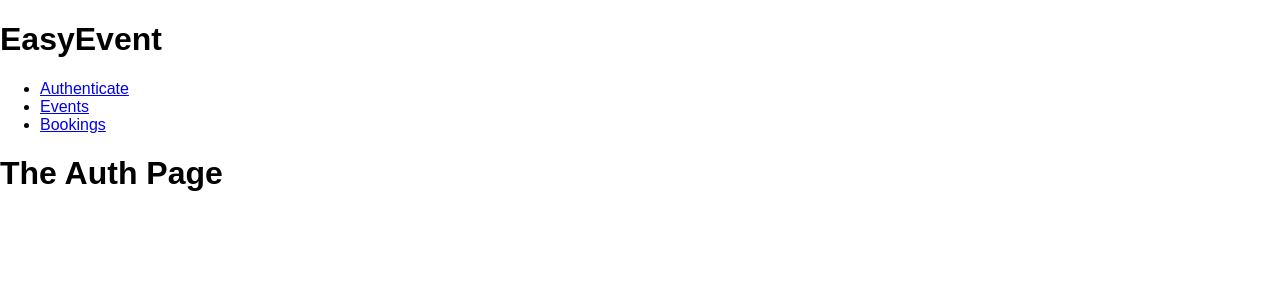
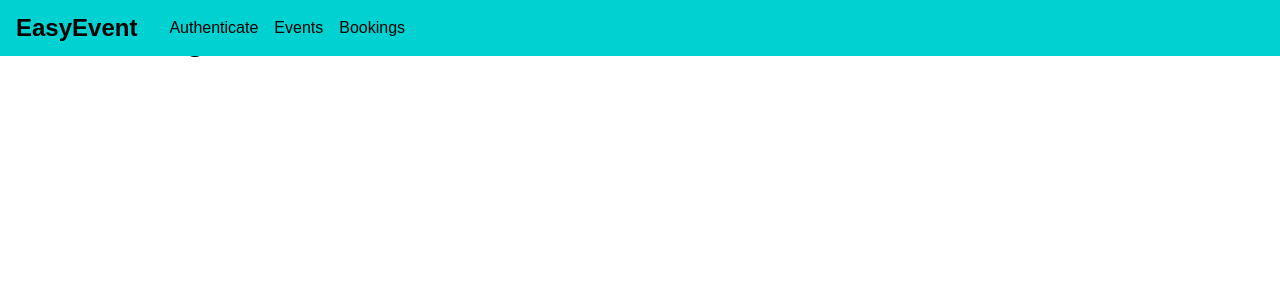
Before and after one commit to gha665/graphql-react-event-booking, a React (Create React App) app in the folder frontend/: page /auth in a window 1280 px wide. Shown: the top 300 px of the page. Built offline with nearby package versions, Linux system fonts and the light colour scheme.

Commit message:
added styling to navbar

```diff
--- /dev/null
+++ b/frontend/src/pages/components/Navigation/MainNavigation.css
@@ -0,0 +1,41 @@
+.main-navigation {
+  position: fixed;
+  left: 0;
+  top: 0;
+  width: 100%;
+  height: 3.5rem;
+  background: #01d1d1;
+  padding: 0 1rem;
+  display: flex;
+  align-items: center;
+}
+
+.main-navigation__logo h1 {
+  margin: 0;
+  font-size: 1.5rem;
+}
+
+.main-navigation__items {
+  margin-left: 1.5rem;
+}
+
+.main-navigation__items ul {
+  display: flex;
+  list-style: none;
+  padding: 0;
+  margin: 0;
+}
+
+.main-navigation__items li {
+  margin: 0 0.5rem;
+}
+
+.main-navigation__items a {
+  text-decoration: none;
+  color: #000;
+}
+
+.main-navigation__items a:hover,
+.main-navigation__items a:active {
+  color: #f8e264;
+}
--- a/frontend/src/pages/components/Navigation/MainNavigation.js
+++ b/frontend/src/pages/components/Navigation/MainNavigation.js
@@ -1,12 +1,14 @@
 import React from "react";
 import { NavLink } from "react-router-dom";
 
+import "./MainNavigation.css";
+
 const mainNavigation = (props) => (
-  <header>
+  <header className="main-navigation">
     <div className="main-navigation__logo">
       <h1>EasyEvent</h1>
     </div>
-    <nav className="main-navigation__item">
+    <nav className="main-navigation__items">
       <ul>
         <li>
           <NavLink to="/auth">Authenticate</NavLink>
```
